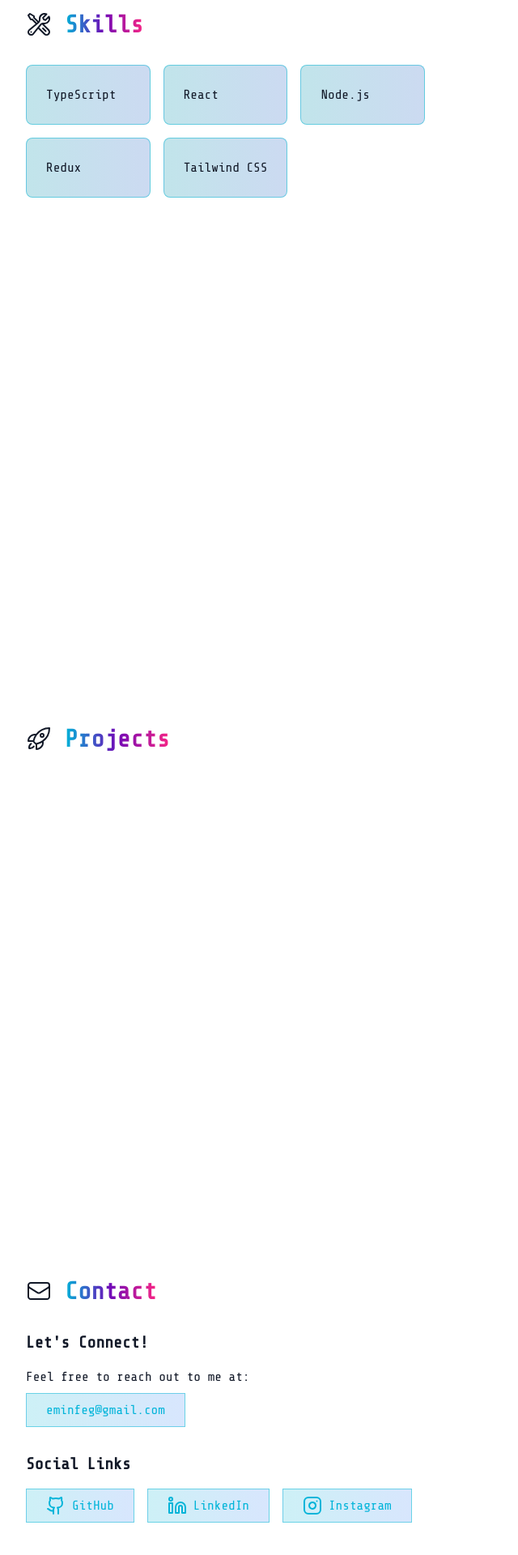
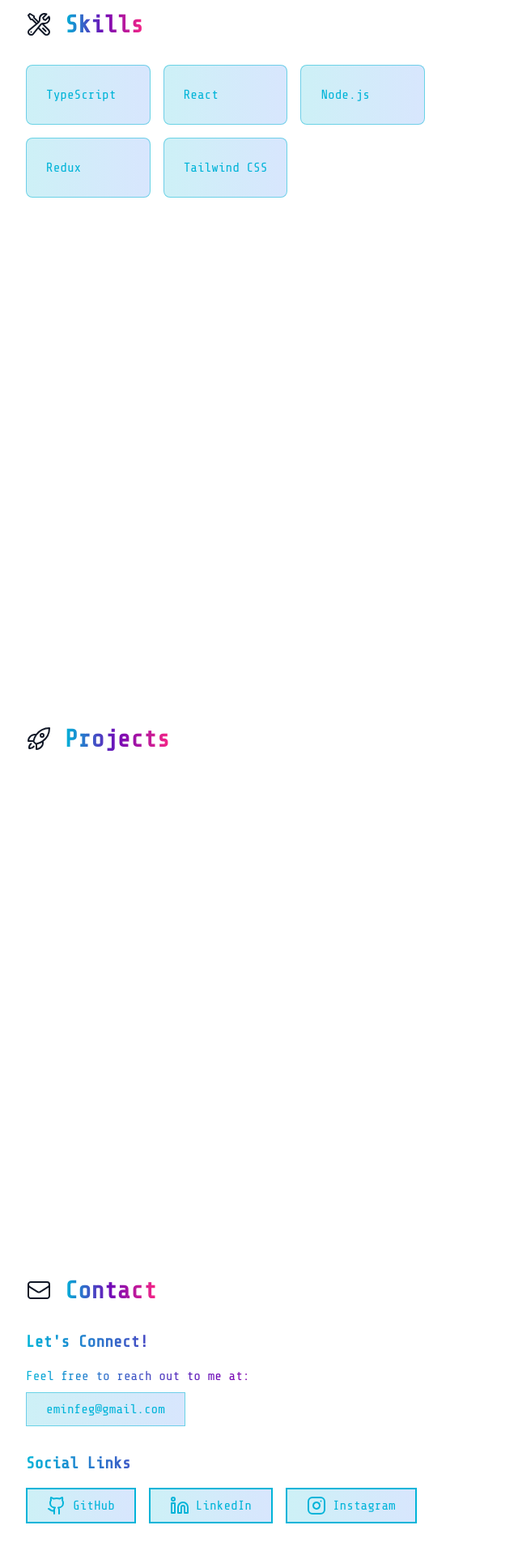
Before and after one commit to Ztaclie/emin-portfolio, a React (Vite) app: page / in a window 1280 px wide. Shown: the part 1168-3088 px from the top of the page at 81% size, without its empty margins (0-640 px from the left). Built offline with nearby package versions, Linux system fonts and the light colour scheme.

Commit message:
fixed card's style

```diff
--- a/src/components/sections/ContactSection.tsx
+++ b/src/components/sections/ContactSection.tsx
@@ -70,8 +70,12 @@ const ContactSection: FC = () => {
 
         <div className="space-y-8">
           <div className="animate-slideUp">
-            <h3 className="text-xl font-bold mb-4">Let's Connect!</h3>
-            <p className="mb-2">Feel free to reach out to me at:</p>
+            <h3 className="text-xl font-bold mb-4 cyber-gradient-text">
+              Let's Connect!
+            </h3>
+            <p className="mb-2 cyber-gradient-text">
+              Feel free to reach out to me at:
+            </p>
             <a
               href={`mailto:${info.email}`}
               className="cyber-button inline-block bg-gradient-to-r from-cyan-500/20 to-blue-500/20 hover:from-cyan-500/30 hover:to-blue-500/30 border border-cyan-500/50 transition-transform hover:scale-110"
@@ -81,7 +85,9 @@ const ContactSection: FC = () => {
           </div>
 
           <div className="animate-slideUp animation-delay-200">
-            <h3 className="text-xl font-bold mb-4">Social Links</h3>
+            <h3 className="text-xl font-bold mb-4 cyber-gradient-text">
+              Social Links
+            </h3>
             <div className="flex flex-wrap gap-4">
               {socialLinks.map((link, index) => (
                 <a
@@ -89,7 +95,7 @@ const ContactSection: FC = () => {
                   href={link.url}
                   target="_blank"
                   rel="noopener noreferrer"
-                  className="cyber-button flex items-center gap-2 bg-gradient-to-r from-cyan-500/20 to-blue-500/20 hover:from-cyan-500/30 hover:to-blue-500/30 border border-cyan-500/50 transition-transform hover:scale-110"
+                  className="cyber-button flex items-center gap-2"
                   style={{ animationDelay: `${index * 100}ms` }}
                 >
                   {link.icon}
--- a/src/components/sections/ProjectsSection.tsx
+++ b/src/components/sections/ProjectsSection.tsx
@@ -64,11 +64,11 @@ const ProjectsSection: FC = () => {
           {info.projects?.map((project, index) => (
             <div
               key={project.name}
-              className="cyber-card animate-slideUp bg-gradient-to-r from-cyan-500/20 to-blue-500/20 hover:from-cyan-500/30 hover:to-blue-500/30 border border-cyan-500/50 transition-transform hover:scale-110"
+              className="cyber-card animate-slideUp"
               style={{ animationDelay: `${index * 100}ms` }}
             >
-              <h3 className="text-xl font-bold mb-2">{project.name}</h3>
-              <p className="mb-4">{project.description}</p>
+              <h3 className="text-xl font-bold mb-2 ">{project.name}</h3>
+              <p className="mb-4 ">{project.description}</p>
               <div className="flex flex-wrap gap-2">
                 {project.tech.map((tech) => (
                   <span key={tech} className="text-sm cyber-button py-1 px-3">
--- a/src/index.css
+++ b/src/index.css
@@ -55,6 +55,10 @@
 @layer components {
   .cyber-button {
     @apply px-6 py-2 border-2 transition-all duration-300;
+    @apply bg-gradient-to-r from-cyan-500/20 to-blue-500/20;
+    @apply hover:from-cyan-500/30 hover:to-blue-500/30;
+    @apply border-cyan-500/50;
+    @apply transition-transform hover:scale-110;
     /* Dark mode */
     @apply dark:border-cyber-dark-neon dark:text-cyber-dark-neon
            dark:hover:bg-cyber-dark-neon dark:hover:text-cyber-dark-bg;
@@ -67,12 +71,13 @@
 
   .cyber-card {
     @apply p-6 rounded-lg transition-all duration-300;
+    @apply bg-gradient-to-r from-cyan-500/20 to-blue-500/20;
+    @apply hover:from-cyan-500/30 hover:to-blue-500/30;
+    @apply border border-cyan-500/50;
     /* Dark mode */
-    @apply dark:bg-cyber-dark-darker dark:border-cyber-dark-neon/30
-           dark:text-white;
+    @apply dark:border-cyber-dark-neon/50 dark:text-cyber-dark-neon;
     /* Light mode */
-    @apply bg-cyber-light-darker border-cyber-light-neon/30
-           text-gray-900;
+    @apply border-cyber-light-neon/50 text-cyber-light-neon;
   }
 
   .cyber-gradient-text {
```
